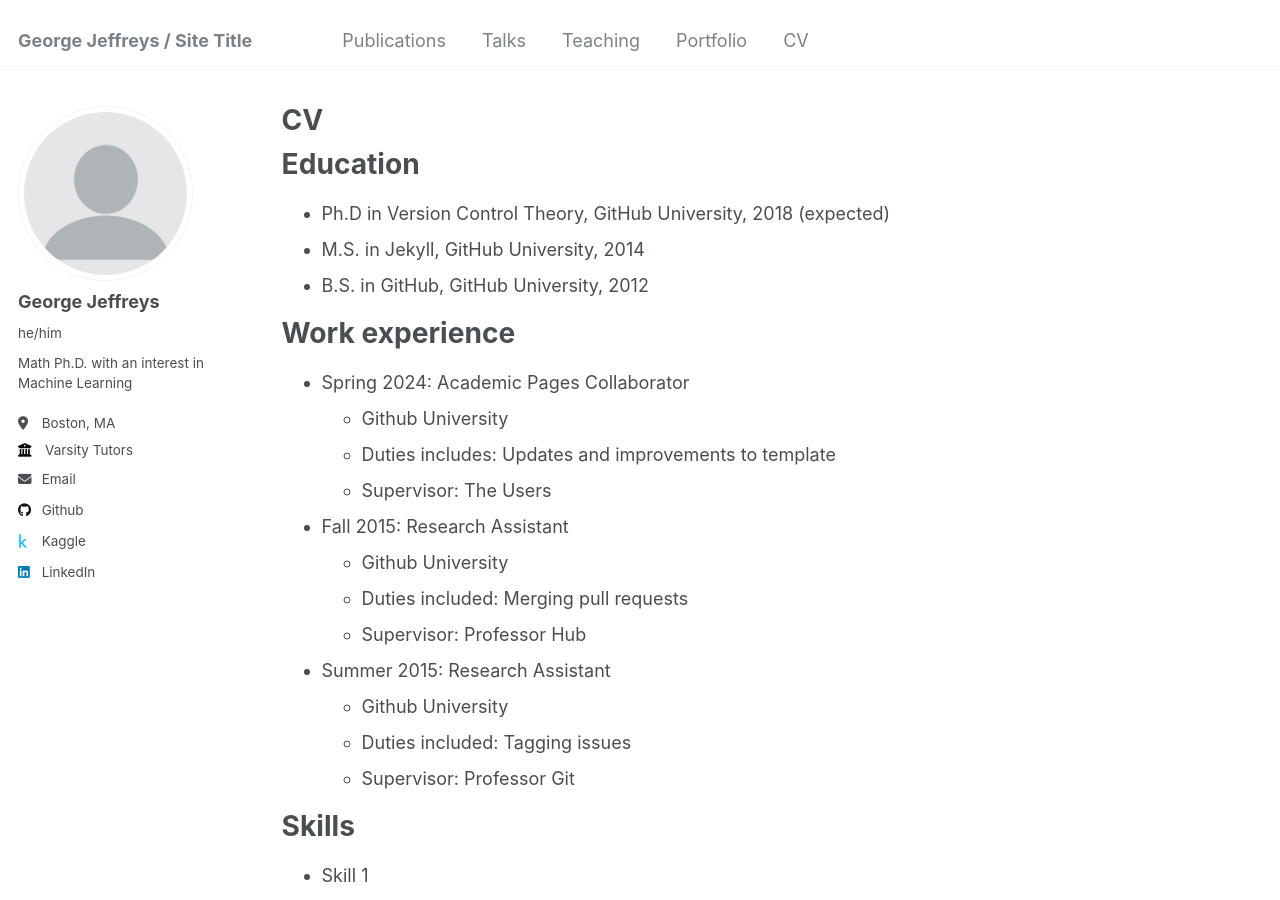
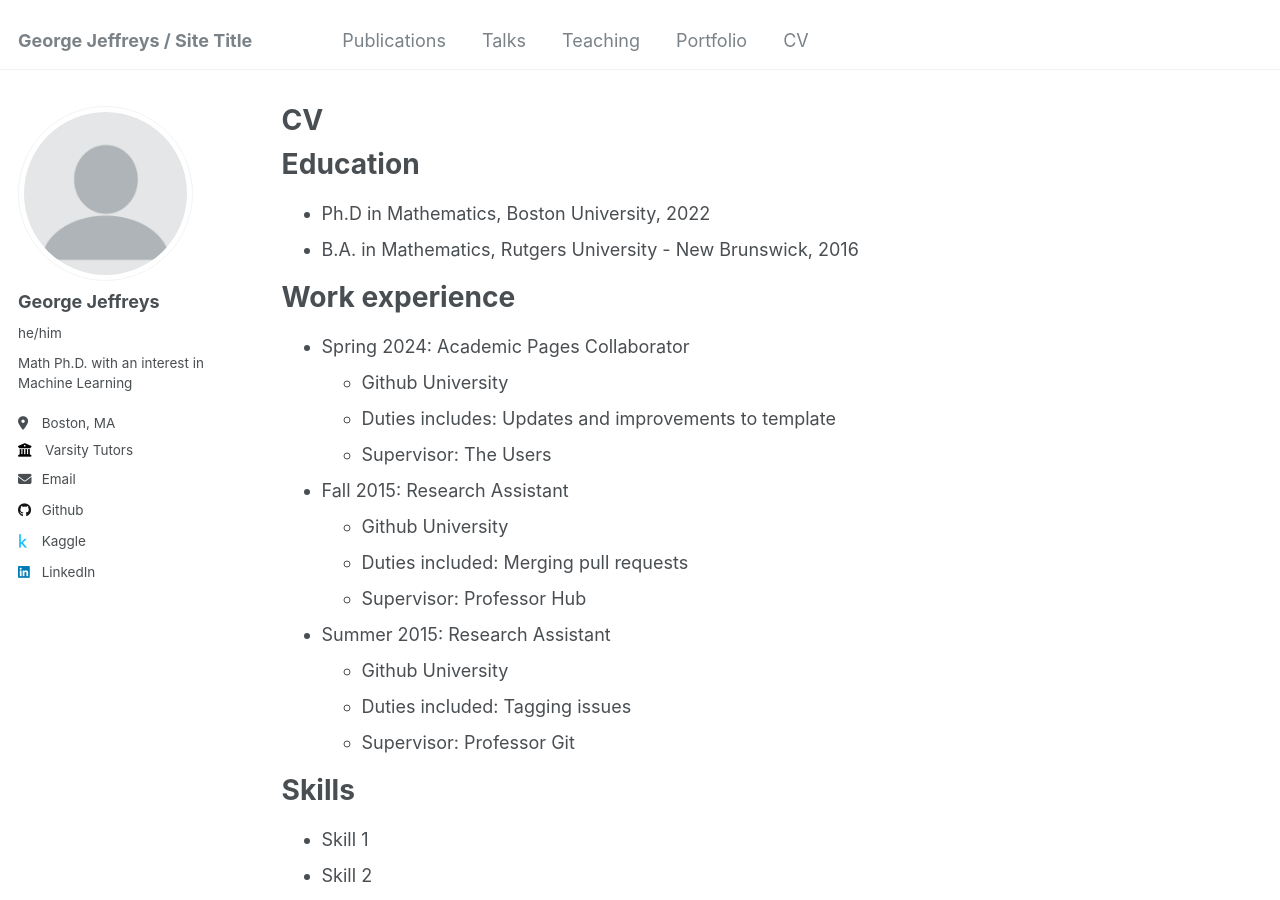
Before and after one commit to G-Jeffreys/G-Jeffreys.github.io, a Jekyll site: the page built from _pages/cv.md, in a window 1280 px wide and 900 px high. Built offline with Jekyll 4.4.1, drawn with Linux system fonts in a browser that asks for light colours.

Commit message:
Update cv.md

```diff
--- a/_pages/cv.md
+++ b/_pages/cv.md
@@ -11,9 +11,8 @@ redirect_from:
 
 Education
 ======
-* Ph.D in Version Control Theory, GitHub University, 2018 (expected)
-* M.S. in Jekyll, GitHub University, 2014
-* B.S. in GitHub, GitHub University, 2012
+* Ph.D in Mathematics, Boston University, 2022
+* B.A. in Mathematics, Rutgers University - New Brunswick, 2016
 
 Work experience
 ======
```
